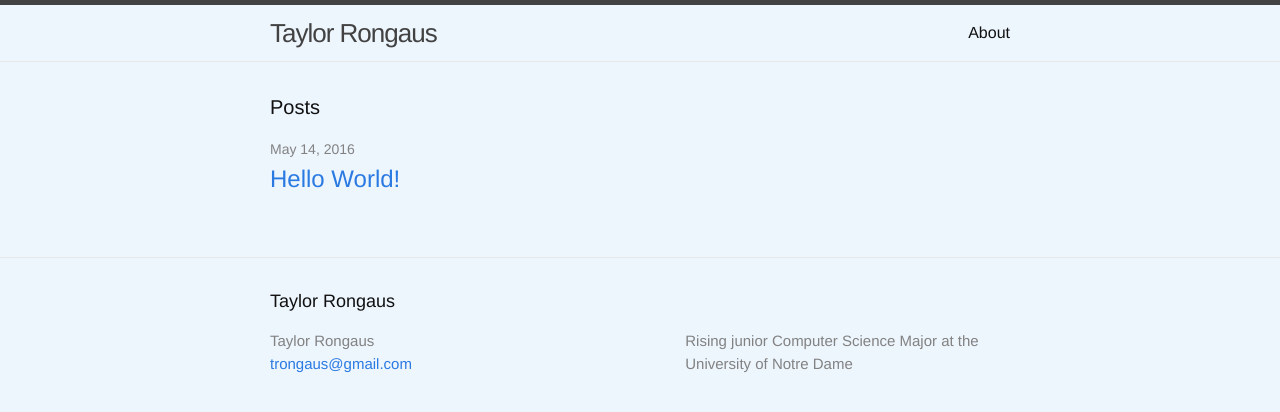
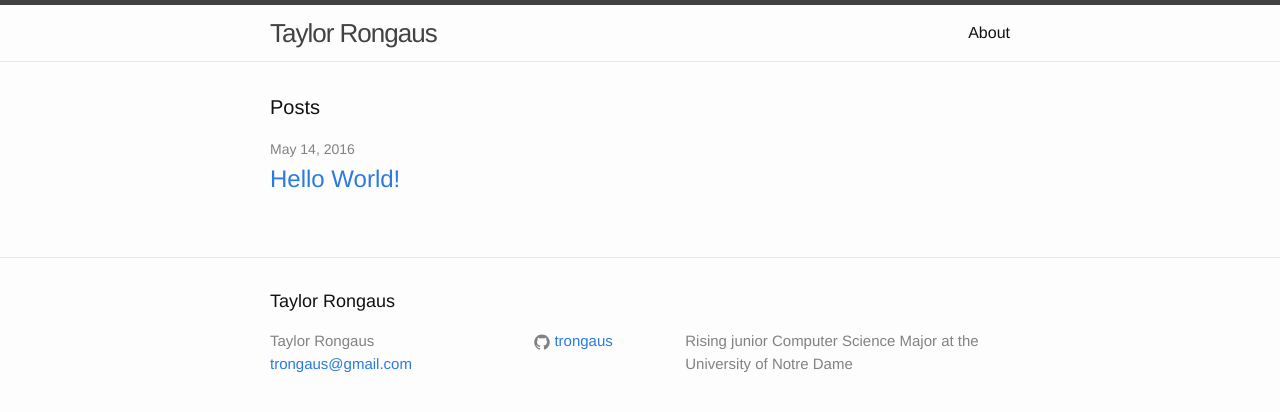
Before and after one commit to trongaus/trongaus.github.io, a Jekyll site: the page built from index.html, in a window 1280 px wide. Shown: the top 412 px of the page. Built offline with Jekyll 4.4.1, drawn with Linux system fonts in a browser that asks for light colours.

Commit message:
Revert "website formatting"
This reverts commit d84cd8de62b4a5cc1ce1a3e42bc118402e30f31c.

```diff
--- a/_config.yml
+++ b/_config.yml
@@ -12,6 +12,7 @@ description: > # this means to ignore newlines until "baseurl:"
   Rising junior Computer Science Major at the University of Notre Dame
 baseurl: "" # the subpath of your site, e.g. /blog
 url: "trongaus.github.io" # the base hostname & protocol for your site
+github_username:  trongaus
 
 # Build settings
 markdown: kramdown
--- a/css/main.scss
+++ b/css/main.scss
@@ -15,7 +15,7 @@ $base-line-height: 1.5;
 $spacing-unit:     30px;
 
 $text-color:       #111;
-$background-color: #EDF5FD;
+$background-color: #fdfdfd;
 $brand-color:      #2a7ae2;
 
 $grey-color:       #828282;
--- a/index.html
+++ b/index.html
@@ -18,4 +18,5 @@ layout: default
     {% endfor %}
   </ul>
 
+
 </div>
```
